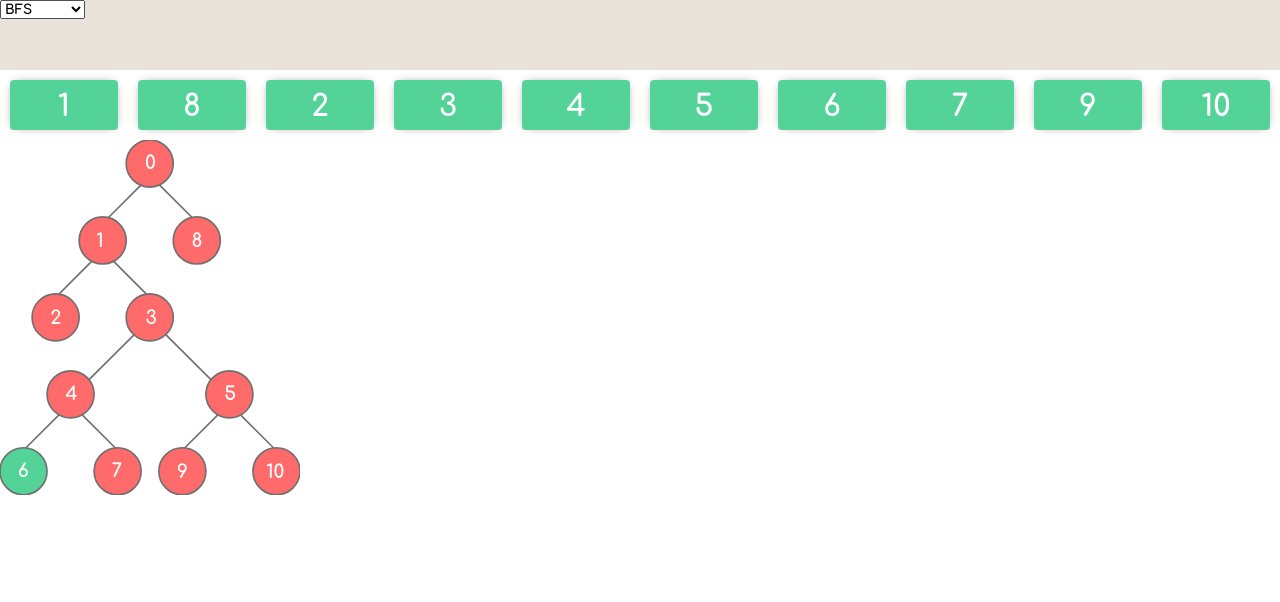
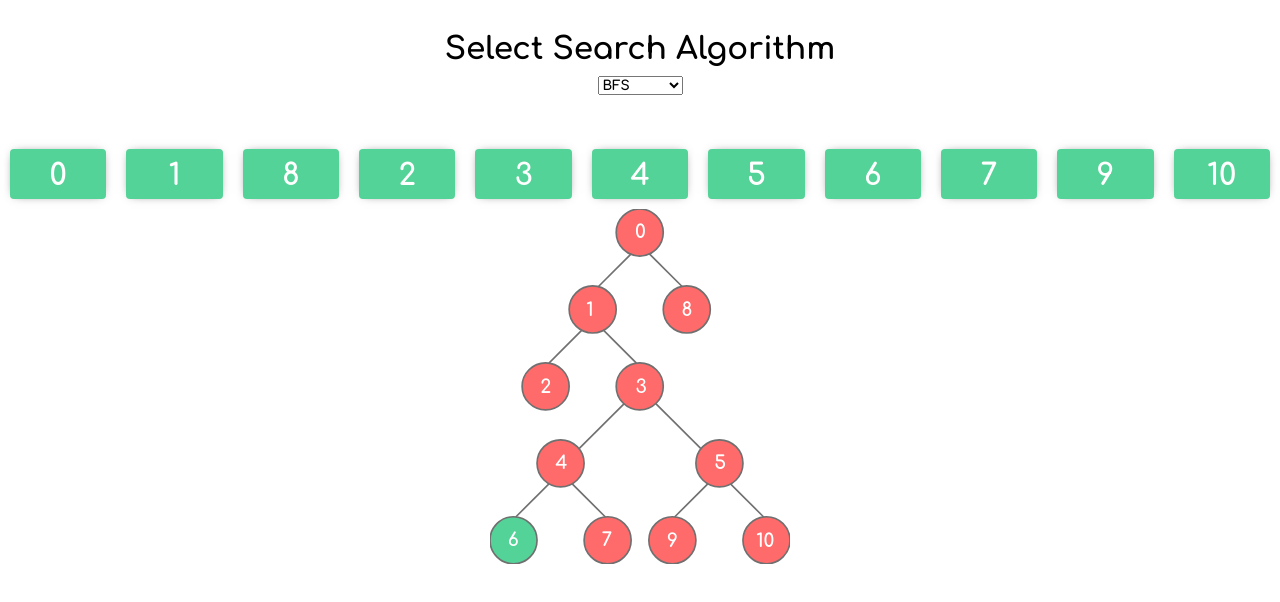
Before and after one commit to pizza3/Assignment, a React (Vite) app in the folder challenge-1/: page / in a window 1280 px wide. Shown: the top 602 px of the page. Built offline with nearby package versions, Linux system fonts and the light colour scheme.

Commit message:
added Inorder algo

```diff
--- a/challenge-1/src/App.js
+++ b/challenge-1/src/App.js
@@ -7,9 +7,9 @@ import Graph from './Graph';
 export default class App extends Component{
 
     state = {
-        Data:data,
+        Data:[...data],
         block:[],
-        algo:1
+        algo:"1"
     }
 
     componentDidMount(){
@@ -18,14 +18,14 @@ export default class App extends Component{
 
     computeBFS = (start) => {
         let block = [];
-        let nodes = this.state.Data;
+        var nodes = this.state.Data;
         let listToExplore = [ start ];
-
         nodes[ start ].visited = true;
-
+        console.log(data[ start ].visited);
+        block.push(start)
         while ( listToExplore.length > 0 ) {
             let nodeIndex = listToExplore.shift();
-            nodes[ nodeIndex ].links.forEach( function( childIndex ) {
+            nodes[ nodeIndex ].links.map( function( childIndex ) {
                 if ( !nodes[ childIndex ].visited ) {
                     nodes[ childIndex ].visited = true;
                     listToExplore.push( childIndex );
@@ -36,13 +36,13 @@ export default class App extends Component{
         this.setState({
             block:block
         })
+
     }
 
     computePreorder = (start) => {
         let block = [], rightStack=[];
         let nodes = this.state.Data;
         let listToExplore = [ start ];
-
         while ( listToExplore.length > 0 ) {
             let nodeIndex = listToExplore.shift();
             nodes[ nodeIndex ].visited = true;
@@ -51,7 +51,7 @@ export default class App extends Component{
                 rightStack.push(nodes[nodeIndex].links[1]);
                 listToExplore.push( nodes[nodeIndex].links[0]);
             }
-            else if(rightStack.length>1){
+            else if(rightStack.length>0){
                 listToExplore.push(rightStack.pop());
             }
         }
@@ -96,31 +96,53 @@ export default class App extends Component{
             }
             else{
                 let em = rightStack.pop();
-                block.push(nodeIndex,em);
-                // block.push(nodeIndex);
-                // // if()
-                let el = nodes[em].links[1];
-                console.log(nodes[rightStack[rightStack.length-1]].links[1]);
-                if(el){
-                    // listToExplore.push(el);
+                // block.push(nodeIndex,em);
+                if(em === undefined){
+                    block.push(nodeIndex)
                 }
+                else{
+                   block.push(nodeIndex,em);
+                }
+                // let el = nodes[em].links[1]||null;
+                (typeof(nodes[em]) === 'undefined')?
+                    null
+                :
+                    listToExplore.push(nodes[em].links[1]);
             }
         }
-        console.log(block, rightStack);
-
+        this.setState({
+            block:block
+        })
     }
 
     changeAlgo = (i) =>{
-        // this.setState({
-        //     algo:i
-        // })
+        this.setState({
+            algo:i
+        },()=>{
+            switch(i){
+                case "1" :
+                    this.computeBFS(0);
+                    break;
+                case "2" :
+                    this.computeInorder(0);
+                    break;
+                case "3" :
+                    this.computePostorder(0);
+                    break;
+                case "4" :
+                    this.computePreorder(0);
+                    break;
+                default:
+                    this.computeBFS(0);
+            }
+        })
     }
 
     render(){
         return(
             <div>
-                <SelectAlgo/>
-                <Blocks block={this.state.block} changeAlgo={this.changeAlgo()}/>
+                <SelectAlgo changeAlgo={(i)=>{this.changeAlgo(i)}}/>
+                <Blocks block={this.state.block} />
                 <Graph/>
             </div>
         )
--- a/challenge-1/src/Blocks.js
+++ b/challenge-1/src/Blocks.js
@@ -23,6 +23,7 @@ const Container = styled.div`
     /* background:#e8e2db; */
     display:flex;
     flex-direction:row;
+    margin-top: 37px;
 `;
 
 const Block = styled.div`
--- a/challenge-1/src/Graph.js
+++ b/challenge-1/src/Graph.js
@@ -78,9 +78,10 @@ export default class extends Component{
 
 
 const Container = styled.div`
-    width:100%;
+    width:300px;
     height:auto;
     /* background:#e8e2db; */
     display:flex;
     flex-direction:row;
+    margin-left:calc(50% - 150px);
 `;
--- a/challenge-1/src/SelectAlgo.js
+++ b/challenge-1/src/SelectAlgo.js
@@ -1,12 +1,5 @@
 import React, {Component} from 'react';
 import styled from 'styled-components';
-
-const Container = styled.div`
-    width:100%;
-    height:70px;
-    background:#e8e2db;
-
-`;
 
 export default class SelectAlgo extends Component{
     state={
@@ -15,7 +8,7 @@ export default class SelectAlgo extends Component{
 
     handleChange = (event) => {
         this.setState({value: event.target.value},()=>{
-            this.props.changeAlgo(event.target.value)
+            this.props.changeAlgo(this.state.value)
         });
     }
 
@@ -23,13 +16,35 @@ export default class SelectAlgo extends Component{
     render(){
         return(
             <Container>
+                <Text>
+                    Select Search Algorithm
+                </Text>
+                <Select>
                     <select value={this.state.value} onChange={this.handleChange}>
                         <option value="1">BFS</option>
                         <option value="2">DFS-In</option>
                         <option value="3">DFS-Post</option>
                         <option value="4">DFS-Pre</option>
                     </select>
+                </Select>
             </Container>
         )
     }
 }
+
+const Container = styled.div`
+    width:100%;
+    height:70px;
+
+`;
+
+const Text = styled.div`
+    text-align:center;
+    font-size: 31px;
+    margin-top: 32px;
+`;
+
+const Select = styled.div`
+    text-align:center;
+    margin-top: 10px;
+`;
```
Also changed, not shown: 2 other files (tests, documents, lock files or other folders). Lines whose indentation alone changed are shown as unchanged.
